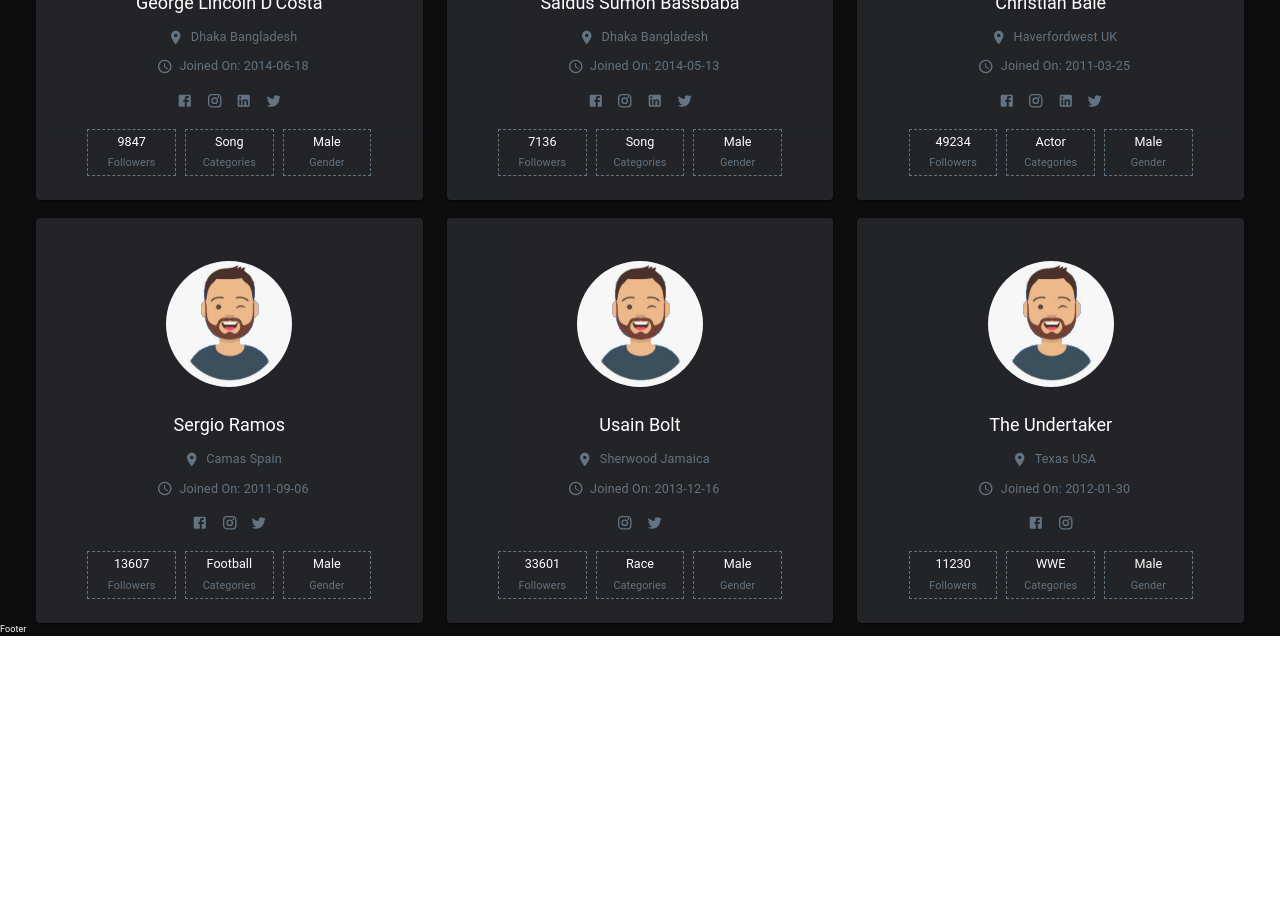
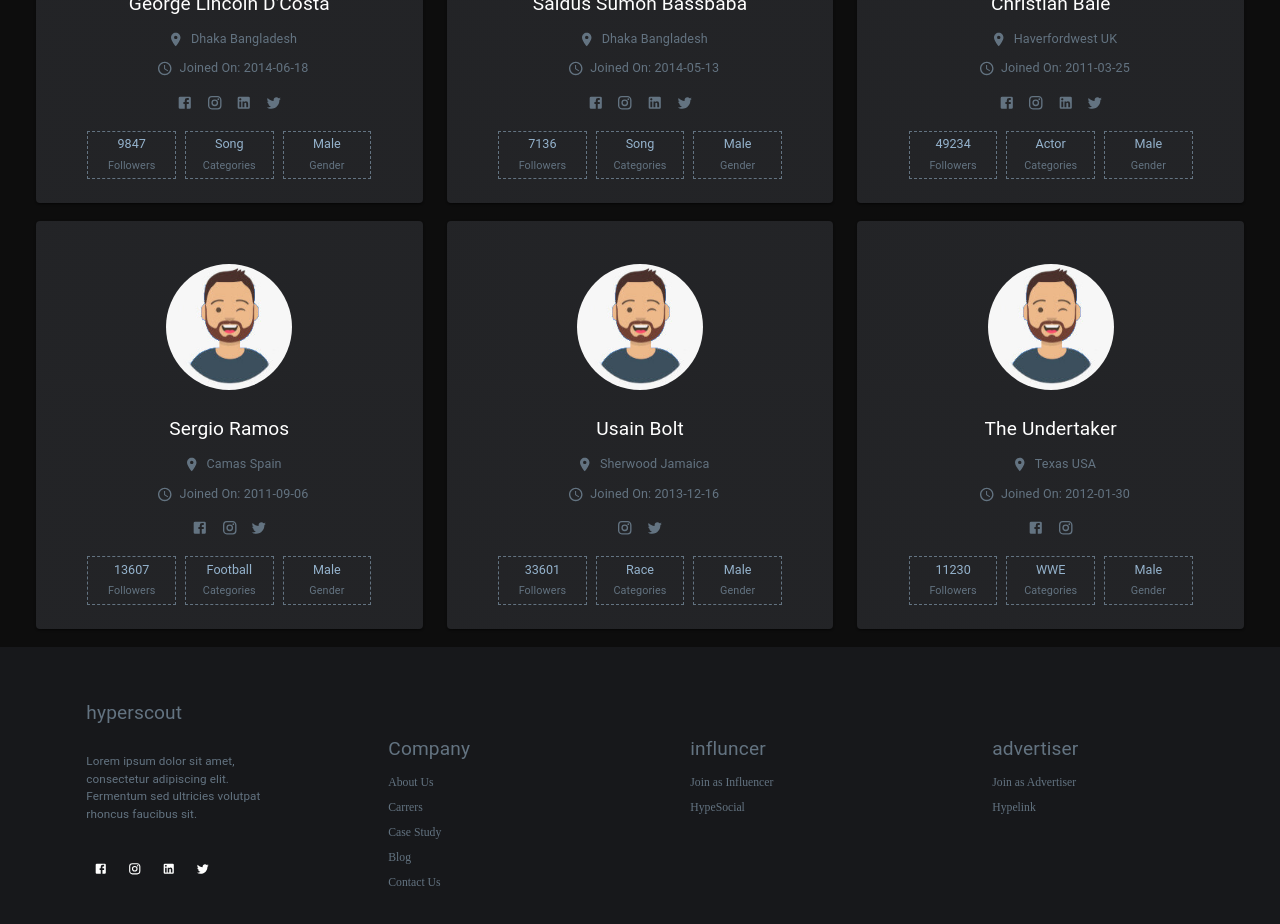
Before and after one commit to saydur970/react_simple_filterable_item_ui, a React (Create React App) app: page / in a window 1280 px wide. Shown: the part 380-1304 px from the top of the page. Before the commit the page ends 1016 px from the top, so only its background shows below. Built offline with nearby package versions, Linux system fonts and the light colour scheme.

Commit message:
color and typography updated

```diff
--- a/src/components/dashboard/profileList/profileItem.tsx
+++ b/src/components/dashboard/profileList/profileItem.tsx
@@ -1,5 +1,5 @@
 import { FC } from 'react';
-import { Grid, Card, CardContent, Typography, IconButton }
+import { Grid, Card, CardContent, Typography, IconButton, useTheme }
 from '@mui/material';
 import classes from './profileItem.module.css';
 import { Typo } from '../../shared/typography';
@@ -10,6 +10,7 @@ import FacebookIcon from '@mui/icons-material/Facebook';
 import InstagramIcon from '@mui/icons-material/Instagram';
 import TwitterIcon from '@mui/icons-material/Twitter';
 import LinkedInIcon from '@mui/icons-material/LinkedIn';
+import { themeColor } from '../../../lib/mui/color';
 
 interface IComp {
   item: {
@@ -46,10 +47,17 @@ interface ItextWithKeyValueRender {
   value: string;
 }
 
-const GENERAL_COLOR = '#637381';
-
 
 export const ProfileItem: FC<IComp> = ({ item }) => {
+
+  const theme = useTheme();
+
+  const isDark = theme.palette.mode === 'dark';
+
+  const SOCIAL_ICON_STYLE = {
+    transform: 'scale(1.2)',
+    fill: isDark ? themeColor.txt_gray_light : themeColor.primary
+  };
 
 
   const socialIcon = ({ type, link }: socialIconListParam) => {
@@ -58,12 +66,12 @@ export const ProfileItem: FC<IComp> = ({ item }) => {
         <IconButton>
           {
             type === 'fb' ?
-              <FacebookIcon sx={{ color: GENERAL_COLOR, transform: 'scale(1.2)' }} /> :
+              <FacebookIcon sx={SOCIAL_ICON_STYLE} /> :
               type === 'ins' ?
-                <InstagramIcon sx={{ color: GENERAL_COLOR, transform: 'scale(1.2)' }} /> :
+                <InstagramIcon sx={SOCIAL_ICON_STYLE} /> :
                 type === 'tw' ?
-                  <TwitterIcon sx={{ color: GENERAL_COLOR, transform: 'scale(1.2)' }} /> :
-                  <LinkedInIcon sx={{ color: GENERAL_COLOR, transform: 'scale(1.2)' }} />
+                  <TwitterIcon sx={SOCIAL_ICON_STYLE} /> :
+                  <LinkedInIcon sx={SOCIAL_ICON_STYLE} />
           }
         </IconButton>
       </Grid>
@@ -74,19 +82,21 @@ export const ProfileItem: FC<IComp> = ({ item }) => {
   const textWithKeyValueRender = ({key, value}: ItextWithKeyValueRender) => {
     return (
       <Grid item xs={3} container
-        sx={{border: `0.1rem dashed ${GENERAL_COLOR}`,
+        sx={{border: `0.1rem dashed ${theme.palette.txt.main}`,
         padding: '0.5rem 1.5rem', margin: '0 0.5rem'
       }}
       >
           <Grid item xs={12} >
             <Typography variant="h5" align="center"
-              sx={{fontSize: '1.4rem', marginBottom: '0.5rem'}}
+              sx={{fontSize: '1.4rem', marginBottom: '0.5rem',
+              color: isDark ? '#95B3CD': themeColor.primary
+            }}
             >
               {value}
             </Typography>
           </Grid>
           <Grid item xs={12} >
-            <Typo txt={key} align="center" size="1.2rem" color={GENERAL_COLOR}
+            <Typo txt={key} align="center" size="1.2rem"
               margin="0rem"
             />
           </Grid>
@@ -113,7 +123,11 @@ export const ProfileItem: FC<IComp> = ({ item }) => {
 
             {/* ======================= profile name ======================= */}
             <Grid item xs={12} sx={{ marginBottom: '0.5rem' }} >
-              <Typo txt={item.name} variant="h3" align="center" dotted={true} />
+              <Typo txt={item.name} variant="h4" align="center" dotted={true}
+                Sx={{
+                  color: isDark ? themeColor.white: themeColor.black
+                }}
+              />
             </Grid>
 
             {/* ======================= location ======================= */}
@@ -121,7 +135,7 @@ export const ProfileItem: FC<IComp> = ({ item }) => {
               <IconButton
                 sx={{ transform: 'scale(1.2) translateY(-0.4rem)' }}
               >
-                <LocationOnIcon sx={{ color: GENERAL_COLOR }} />
+                <LocationOnIcon sx={{ color: theme.palette.txt.main  }} />
               </IconButton>
               <Typo size="1.4rem" txt={`${item.location.city} ${item.location.country}`}
                 align="center" color="#637381" dotted={true}
@@ -134,7 +148,7 @@ export const ProfileItem: FC<IComp> = ({ item }) => {
               <IconButton
                 sx={{ transform: 'scale(1.2) translateY(-0.4rem)' }}
               >
-                <AccessTimeIcon sx={{ color: GENERAL_COLOR }} />
+                <AccessTimeIcon sx={{ color: theme.palette.txt.main }} />
               </IconButton>
               <Typo size="1.4rem" txt={`Joined On: ${item.joined}`}
                 align="center" color="#637381" dotted={true}
--- a/src/components/layout/footer.tsx
+++ /dev/null
@@ -1,10 +0,0 @@
-import { Typography } from '@mui/material';
-import React from 'react'
-
-export const Footer = () => {
-  return (
-   <Typography>
-      Footer
-   </Typography>
-  )
-};
--- /dev/null
+++ b/src/components/layout/footer/index.tsx
@@ -0,0 +1,40 @@
+import { Grid, useTheme } from '@mui/material';
+import { Intro } from './intro';
+import { AdditionalLinks } from './links';
+
+export const Footer = () => {
+
+  const theme = useTheme();
+
+  return (
+    <Grid container
+      sx={{
+        backgroundColor: theme.palette.custom.main,
+        padding: '4rem',
+        paddingTop: '6rem',
+        marginTop: '2rem'
+      }}
+    >
+
+      <Grid item xs={12} container>
+
+        {/* =========================== hyperscout =========================== */}
+        <Intro />
+
+        {/* ================ company, influncer, advertiser ================ */}
+        <AdditionalLinks />
+
+      </Grid>
+
+      <Grid item xs={12} container justifyContent="space-between">
+
+
+
+      </Grid>
+
+
+
+
+    </Grid>
+  )
+};
--- /dev/null
+++ b/src/components/layout/footer/intro.tsx
@@ -0,0 +1,79 @@
+import { ReactNode, FC } from 'react';
+import { Grid, IconButton, Typography } from '@mui/material';
+import { themeColor } from '../../../lib/mui/color';
+// icons
+import FacebookIcon from '@mui/icons-material/Facebook';
+import InstagramIcon from '@mui/icons-material/Instagram';
+import TwitterIcon from '@mui/icons-material/Twitter';
+import LinkedInIcon from '@mui/icons-material/LinkedIn';
+
+interface IComp {
+  children: ReactNode;
+}
+
+const IconItem: FC<IComp> = ({children}) => {
+  return (
+    <IconButton sx={{marginRight: '0.5rem'}} >
+      {children}
+    </IconButton>
+  )
+}
+
+const COMMON_LAYOUT = { justifyContent: { xs: 'center', lg: 'flex-start' } };
+const COMMON_LAYOUT_TXT = { textAlign: { xs: 'center', lg: 'left' } };
+
+
+export const Intro = () => {
+
+  return (
+    <Grid item xs={12} md={12} lg={3} container justifyContent="center"
+      // sx={{padding: '0 2rem'}}
+    >
+
+      <Grid item container xs={6} lg={8}
+        sx={COMMON_LAYOUT}
+      >
+
+      <Grid item xs={12} container sx={COMMON_LAYOUT} >
+
+        <Typography variant="h4" sx={COMMON_LAYOUT_TXT} >
+          hyperscout
+        </Typography>
+
+        <Typography
+          sx={{
+            color: themeColor.txt_gray_light, fontSize: '1.3rem',
+            marginTop: '2rem', ...COMMON_LAYOUT_TXT
+          }}
+        >
+          Lorem ipsum dolor sit amet, consectetur adipiscing elit.
+          Fermentum sed ultricies volutpat rhoncus faucibus sit.
+        </Typography>
+
+      </Grid>
+
+      <Grid item xs={12} container sx={{marginTop: '1rem', ...COMMON_LAYOUT}} >
+
+        <IconItem>
+          <FacebookIcon />
+        </IconItem>
+
+        <IconItem>
+          <InstagramIcon />
+        </IconItem>
+
+        <IconItem>
+          <LinkedInIcon />
+        </IconItem>
+
+        <IconItem>
+          <TwitterIcon />
+        </IconItem>
+
+      </Grid>
+
+      </Grid>
+
+    </Grid>
+  )
+}
--- /dev/null
+++ b/src/components/layout/footer/links.tsx
@@ -0,0 +1,88 @@
+import { FC } from 'react';
+import { Grid, Link } from '@mui/material';
+import { Typo } from '../../shared/typography';
+import { themeColor } from '../../../lib/mui/color';
+
+interface IComp {
+  list: string[];
+  title: string;
+}
+
+const ButtonListRender: FC<IComp> = ({ list, title }) => {
+
+  return (
+    <Grid item xs={12} container justifyContent="center" >
+
+      <Grid item xs={8} sm={6} lg={8} container>
+
+        <Grid item xs={12}>
+          <Typo variant="h4" txt={title} />
+        </Grid>
+
+        <Grid item xs={12} container>
+          {
+            list.map(el => (
+              <Grid key={el} item xs={12} sx={{margin: '0.5rem 0'}} >
+                <Link href="" underline="hover"
+                   sx={{ color: themeColor.txt_gray_light, fontSize: '1.3rem'}}
+                >
+                  {el}
+                </Link>
+              </Grid>
+            ))
+          }
+        </Grid>
+
+
+      </Grid>
+
+    </Grid>
+  )
+
+}
+
+
+export const AdditionalLinks = () => {
+
+  const companyList = [
+    'About Us', 'Carrers', 'Case Study', 'Blog', 'Contact Us'
+  ];
+
+  const influncerItemList = [
+   'Join as Influencer', 'HypeSocial'
+  ]
+
+  const advertiserItemList = [
+    'Join as Advertiser', 'Hypelink'
+   ]
+
+  return (
+    <Grid item xs={12} lg={9} container
+      sx={{ marginTop: '4rem' }}
+    >
+
+      {/* --------- company --------- */}
+      <Grid item xs={6} sm={4}>
+        <ButtonListRender title="Company" list={companyList} />
+      </Grid>
+
+      {/* ---------------------- influncer, advertiser ---------------------- */}
+      <Grid item xs={6} sm={8} container >
+
+        {/* --------- influncer --------- */}
+        <Grid item xs={12} sm={6} >
+          <ButtonListRender title="influncer" list={influncerItemList} />
+        </Grid>
+
+        {/* --------- advertiser --------- */}
+        <Grid item xs={12} sm={6}
+          sx={{marginTop: { xs: '2rem', sm: 0 }}}
+        >
+        <ButtonListRender title="advertiser" list={advertiserItemList} />
+        </Grid>
+
+      </Grid>
+
+    </Grid>
+  )
+};
--- a/src/components/layout/index.tsx
+++ b/src/components/layout/index.tsx
@@ -6,9 +6,9 @@ interface IComp {
   children: ReactNode
 }
 
-export const Layout: FC<IComp> = ({children}) => {
+export const Layout: FC<IComp> = ({ children }) => {
   return (
-   <Fragment>
+    <Fragment>
 
       <Header />
 
@@ -23,6 +23,6 @@ export const Layout: FC<IComp> = ({children}) => {
 
       <Footer />
 
-   </Fragment>
+    </Fragment>
   )
 };
--- a/src/components/shared/typography.tsx
+++ b/src/components/shared/typography.tsx
@@ -8,16 +8,14 @@ interface ITypo {
   align?: "inherit" | "left" | "center" | "right" | "justify";
   margin?: string;
   dotted?: boolean,
-  isInherit?: boolean;
-  variant?: 'h1' | 'h2' | 'h3' | 'h4' | 'h5' | 'h6' | 'p',
+  variant?: 'h1' | 'h2' | 'h3' | 'h4' | 'h5' | 'h6' | 'body1',
   weight?: number;
   Sx?: SxProps<Theme>
 }
 
 export const Typo: FC<ITypo> = ({ txt, size, align, margin, variant, color,
-  dotted, isInherit, weight, Sx }) => {
+  dotted, weight, Sx }) => {
 
-  let sz: string;
   const al = align || 'left';
   const mg = '0 0 1rem 0';
   let isWrap = false;
@@ -25,47 +23,17 @@ export const Typo: FC<ITypo> = ({ txt, size, align, margin, variant, color,
     isWrap = true;
   }
 
-  // define sizes
-  if (size) {
-    sz = size
-  } else {
-    switch (variant) {
-      case 'p':
-        sz = '1.5rem';
-        break;
-      case 'h1':
-        sz = '3rem';
-        break;
-      case 'h2':
-        sz = '2.5rem'
-        break;
-      case 'h3':
-        sz = '2rem'
-        break;
-      case 'h4':
-        sz = '1.5rem'
-        break;
-      case 'h5':
-        sz = '1.2rem'
-        break;
-      default:
-        sz = '1.5rem'
-    }
-
-  }
-
-  const additionalStyle = {
+  let additionalStyle = {
+    ...(size && { fontSize: size }),
     ...(weight && { fontWeight: weight }),
-    fontSize: sz,
     margin: margin ? margin : mg,
   }
 
-  if (!variant || variant === 'p') {
+  if (!variant || variant === 'body1') {
 
     return (
-      <Typography variant="body2" component="p" align={al}
-        color={color? color: isInherit ? 'textSecondary' : 'textPrimary'}
-        noWrap={isWrap} style={additionalStyle} sx={{...Sx}}
+      <Typography variant="body1" align={al}
+        noWrap={isWrap} sx={{fontSize: '1.4rem', ...additionalStyle, ...Sx}}
       >
         {txt}
       </Typography>
@@ -75,9 +43,40 @@ export const Typo: FC<ITypo> = ({ txt, size, align, margin, variant, color,
 
   return (
     <Typography variant={variant} align={al}
-      noWrap={isWrap} style={additionalStyle} sx={{...Sx}}
+      noWrap={isWrap} sx={{...additionalStyle, ...Sx}}
       >
       {txt}
     </Typography>
   )
 }
+
+
+
+  // // define sizes
+  // if (size) {
+  //   sz = size
+  // } else {
+  //   switch (variant) {
+  //     case 'body1':
+  //       sz = '1.4rem';
+  //       break;
+  //     case 'h1':
+  //       sz = '6rem';
+  //       break;
+  //     case 'h2':
+  //       sz = '3.75rem'
+  //       break;
+  //     case 'h3':
+  //       sz = '3rem'
+  //       break;
+  //     case 'h4':
+  //       sz = '1.5rem'
+  //       break;
+  //     case 'h5':
+  //       sz = '1.2rem'
+  //       break;
+  //     default:
+  //       sz = '1.5rem'
+  //   }
+
+  // }
--- a/src/lib/mui/color.ts
+++ b/src/lib/mui/color.ts
@@ -1,4 +1,7 @@
 export const themeColor = {
+  primary: '#564FB1',
+
   white: '#ffffff',
-  black: '#000000'
+  black: '#000000',
+  txt_gray_light: '#637381'
 }
--- a/src/lib/mui/theme.ts
+++ b/src/lib/mui/theme.ts
@@ -1,5 +1,6 @@
 import { createTheme } from '@mui/material/styles';
 import { ty_UI_Mode } from '../../types/ui.types';
+import { themeColor } from './color';
 
 interface ITheme {
   mode: ty_UI_Mode
@@ -51,7 +52,7 @@ export const muiTheme = ({ mode }: ITheme) => {
 
       // primary color
       primary: {
-        main: '#564FB1',
+        main: themeColor.primary,
         light: '#887be4',
         dark: '#504a91'
         // main: '#9c27b0',
@@ -65,7 +66,8 @@ export const muiTheme = ({ mode }: ITheme) => {
       },
 
       txt: {
-        main: mode === 'dark' ? '#fff': '#000',
+        main : mode === 'dark' ? themeColor.txt_gray_light: themeColor.black,
+        dark: mode === 'dark' ? '#fff': '#000',
         light: mode === 'dark' ? '#C4C4C4': '#637381'
       },
 
@@ -92,6 +94,14 @@ export const muiTheme = ({ mode }: ITheme) => {
             fontSize: '1.3rem'
           }
         }
+      },
+
+      MuiTypography: {
+        styleOverrides: {
+          root: {
+            color: mode === 'dark' ? themeColor.txt_gray_light: themeColor.black
+          }
+        }
       }
 
     }
```
Also changed, not shown: src/components/dashboard/profileList/profileItem.backup.tsx (+158 -30 lines).
